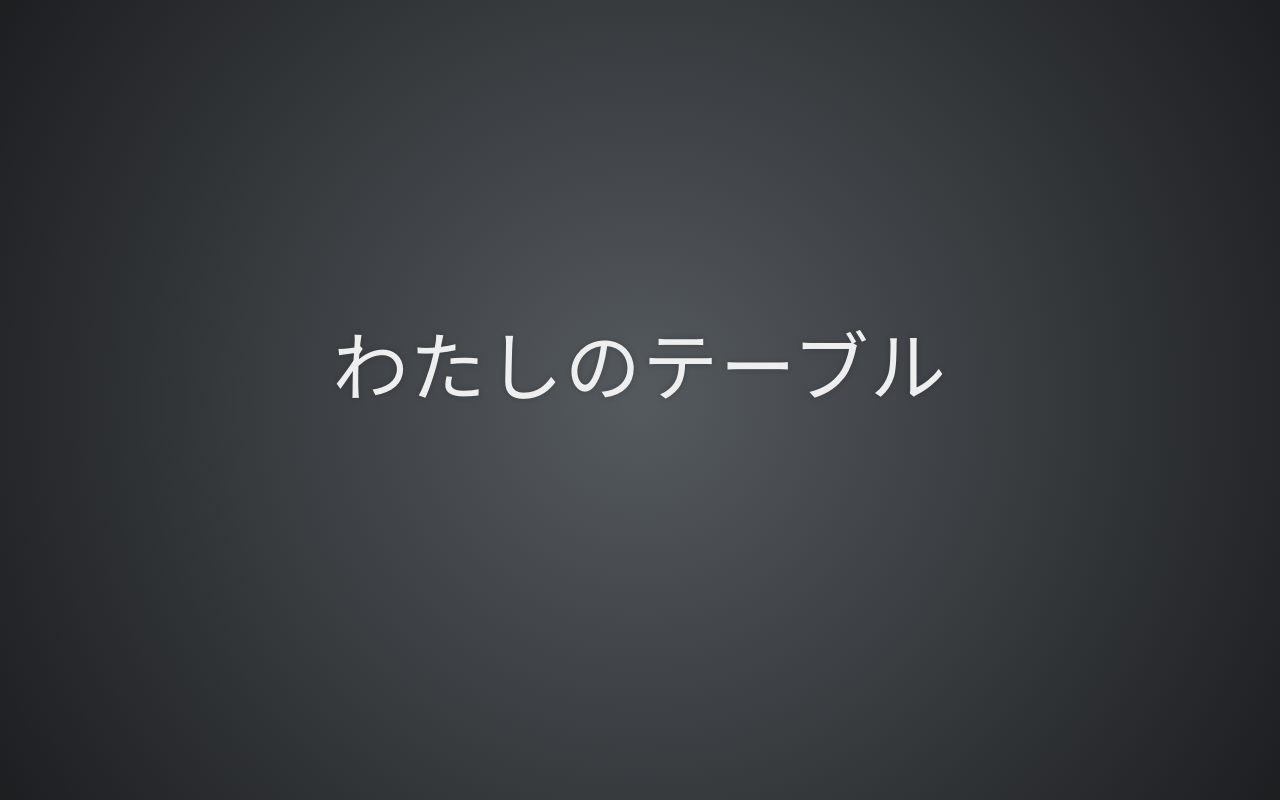
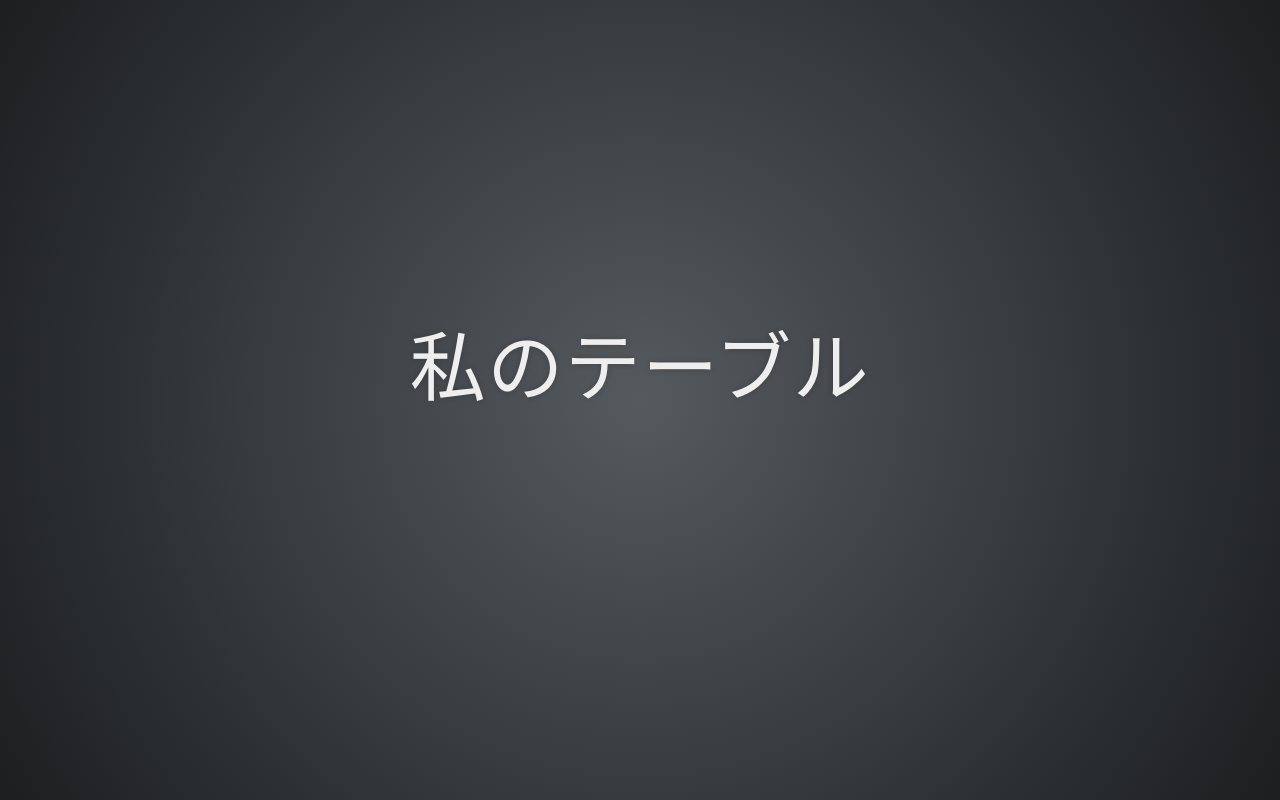
Before and after one commit to ladinu/jpnpres, a plain HTML site: page index.html in a window 1280 px wide. Drawn offline with Linux system fonts and the light colour scheme.

Commit message:
changed hiragana to kanjii in first slide

```diff
--- a/index.html
+++ b/index.html
@@ -37,7 +37,7 @@
 			<!-- Any section element inside of this container is displayed as a slide -->
 			<div class="slides">
         <section>
-          <h2>わたしのテーブル</h2>
+          <h2>私のテーブル</h2>
         </section>
         <section>
           <img src="./images/1.jpg">
```
